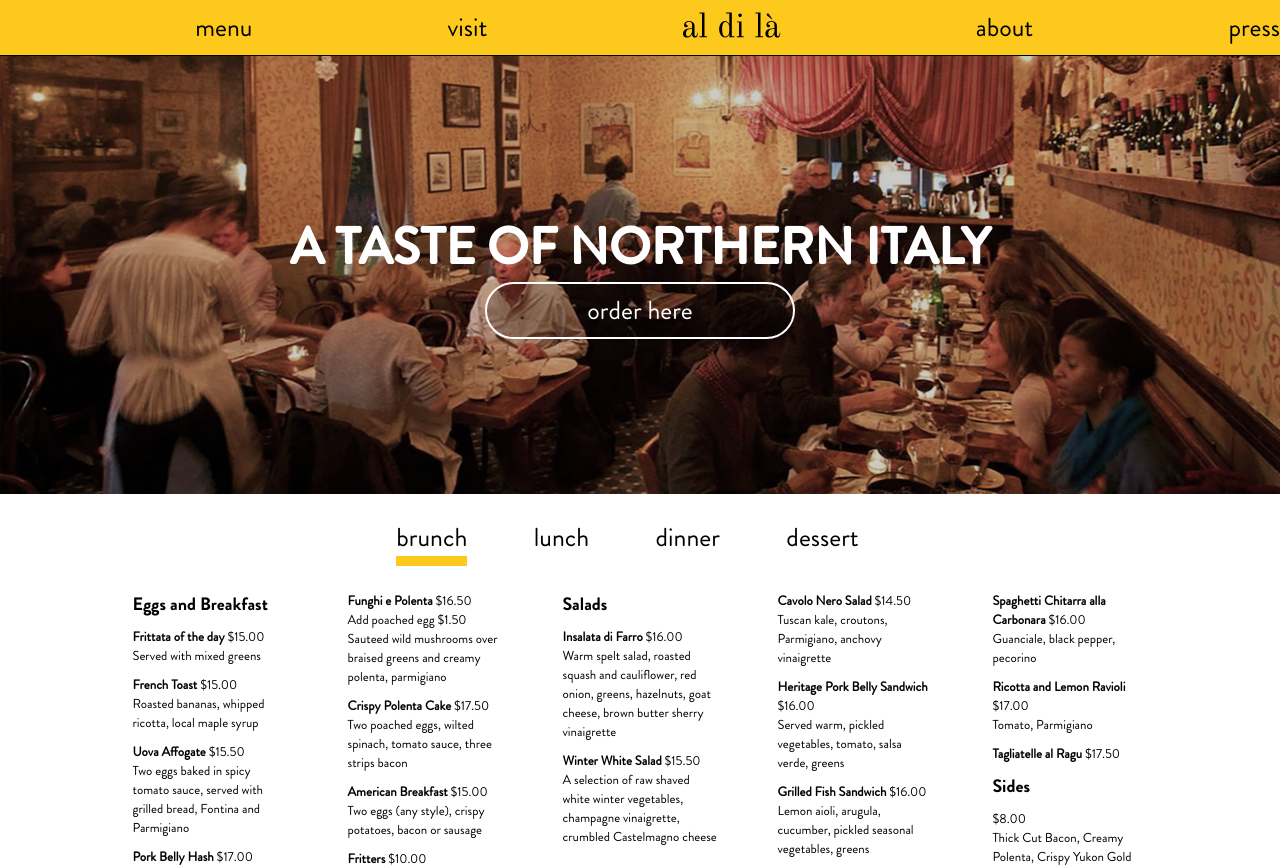
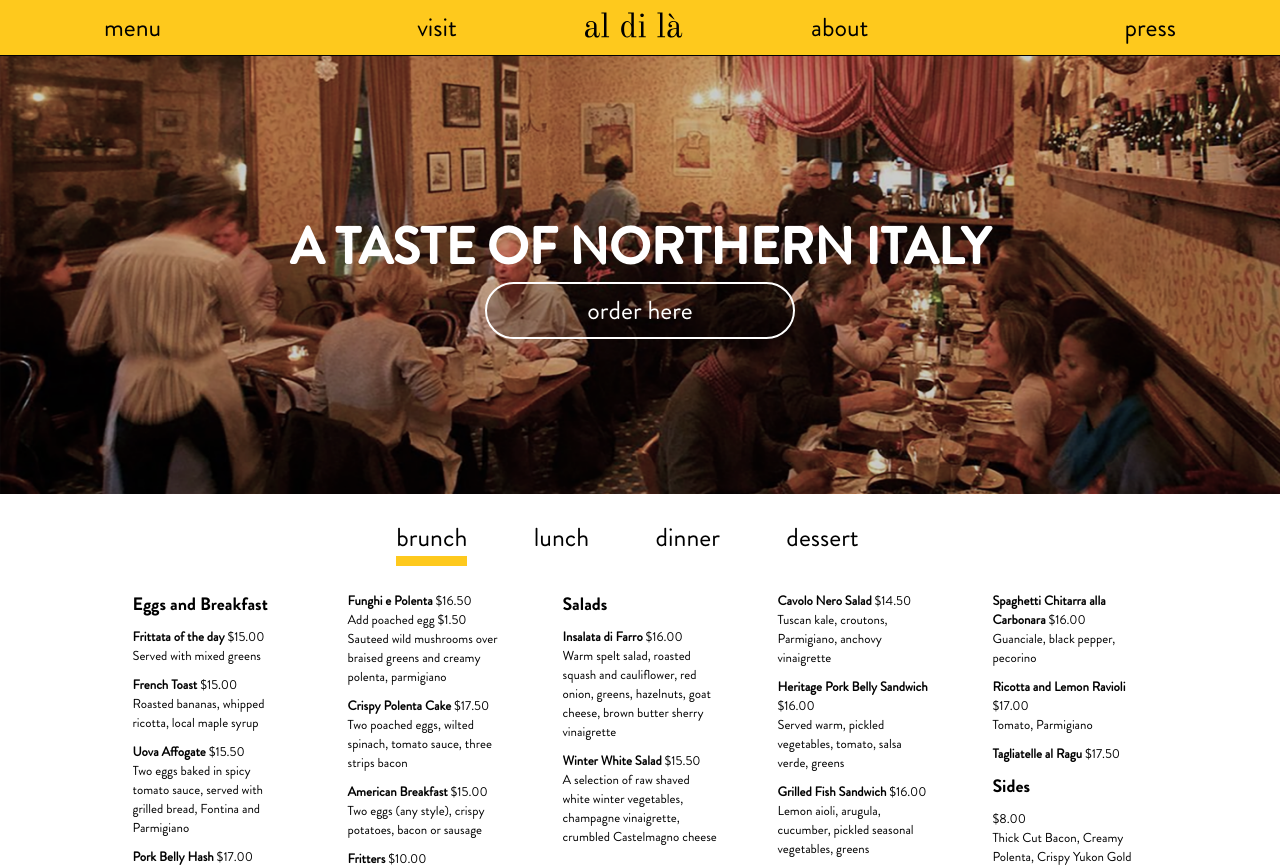
Before and after one commit to johnpmeyers20/ux-al-di-la, a React (Create React App) app: page / in a window 1280 px wide. Shown: the top 867 px of the page. Built offline with nearby package versions, Linux system fonts and the light colour scheme.

Commit message:
navbar fix

```diff
--- a/src/components/Burger/Burger.css
+++ b/src/components/Burger/Burger.css
@@ -1,14 +1,12 @@
 .nav-toggle {
   display: none;
-  /* width: 0; */
 }
 
-@media (max-width: 700px) {
+@media (max-width: 760px) {
 
   .nav-toggle {
     display: block;
-    /* width: 18px; */
-    margin-right: 35vw;
+    margin-right: 30vw;
     margin-left: 12px;
   }
 }
--- a/src/components/Header/Header.css
+++ b/src/components/Header/Header.css
@@ -8,23 +8,12 @@
   z-index: 10;
   border-bottom: 1px solid #000000;
   display: flex;
-  justify-content: space-between;
+  justify-content: center;
   align-items: center;
-  padding: 0;
 }
 
-
-/* .nav .nav-content {
-  max-width: 1000px;
-  margin: 0 auto;
-  display: flex;
-  justify-content: space-between;
-  align-items: center;
-  height: 100%;
-  width: 100%;
-} */
-
 .nav-item {
+  padding: 0 10vw;
   font-size: 26px;
   font-family: 'Brandon Reg';
 }
@@ -33,7 +22,9 @@
   color: black;
   cursor: pointer;
 }
-
+/* .active {
+  border-bottom: 10px solid black;
+} */
 .hero-text {
   color: white;
   text-transform: uppercase;
@@ -73,14 +64,18 @@
 }
 
 
-@media (max-width: 700px) {
+@media (max-width: 760px) {
+
+  .nav {
+    justify-content: flex-start;
+  }
   .nav-item {
     display: none;
   }
-
+/*
   .nav .nav-content {
     justify-content: flex-start;
-  }
+  } */
 
   .hero-text-container img {
     object-fit: cover;
--- a/src/components/Header/Header.js
+++ b/src/components/Header/Header.js
@@ -1,5 +1,6 @@
 import React, { useState, useRef } from "react";
 import { Link, animateScroll as scroll } from "react-scroll";
+// import { NavLink } from 'react-router-dom';
 import { useOnClickOutside } from '../../hooks';
 import Logo from '../../Images/al_di_la_logo.svg'
 import Hero from '../../Images/Hero-edit.png'
@@ -15,9 +16,8 @@
 
   return (
     <header id={id}>
-      <div className="nav" id="navbar">
+      <nav className="nav">
 
-        {/* <div className="nav-content"> */}
         <div ref={node}>
             <Burger open={open} setOpen={setOpen} />
             <SideNav open={open}  />
@@ -33,8 +33,7 @@
             duration={500}
           >menu
           </Link>
-          {/* </li> */}
-          {/* <li className="nav-item"> */}
+
           <Link
           className="nav-item"
           // activeClass="active"
@@ -43,14 +42,10 @@
             smooth={true}
             offset={-70}
             duration={500}
-          >
-            visit
+          >visit
           </Link>
-          {/* </li> */}
-          {/* <li className="nav-item"> */}
           <Link
             className="nav-item-logo"
-            // activeClass="active"
             to="section3"
             spy={true}
             smooth={true}
@@ -59,8 +54,6 @@
           >
           <img src={Logo} alt="logo" />
           </Link>
-          {/* </li> */}
-          {/* <li className="nav-item"> */}
           <Link
             className="nav-item"
             // activeClass="active"
@@ -69,11 +62,8 @@
             smooth={true}
             offset={-70}
             duration={500}
-          >
-            about
-              </Link>
-          {/* </li> */}
-          {/* <li className="nav-item"> */}
+          >about</Link>
+
           <Link
             className="nav-item"
             // activeClass="active"
@@ -82,13 +72,9 @@
             smooth={true}
             offset={-70}
             duration={500}
-          >
-            press
+          >press
           </Link>
-          {/* </li> */}
-          {/* </ul> */}
-        {/* </div> */}
-      </div>
+      </nav>
       {/* <div style={{ backgroundImage: "url(" + Hero + ")", backgroundSize: "cover", height: "80vh", backgroundPosition: "center" }}> */}
       <div className="hero-text-container">
         <h1 className="hero-text">A Taste of Northern Italy</h1>
--- a/src/components/SideNav/SideNav.js
+++ b/src/components/SideNav/SideNav.js
@@ -30,7 +30,7 @@
   return (
     <StyledNav open={open}>
       <Link
-        className="nav-item"
+        // className="nav-item"
         to="brunch"
         spy={true}
         smooth={true}
@@ -41,7 +41,7 @@
       </Link>
 
       <Link
-        className="nav-item"
+        // className="nav-item"
         to="section2"
         spy={true}
         smooth={true}
@@ -52,7 +52,7 @@
       </Link>
 
       <Link
-        className="nav-item"
+        // className="nav-item"
         to="section4"
         spy={true}
         smooth={true}
@@ -63,7 +63,7 @@
       </Link>
 
       <Link
-        className="nav-item"
+        // className="nav-item"
         to="section5"
         spy={true}
         smooth={true}
```
Lines whose indentation alone changed are shown as unchanged.
